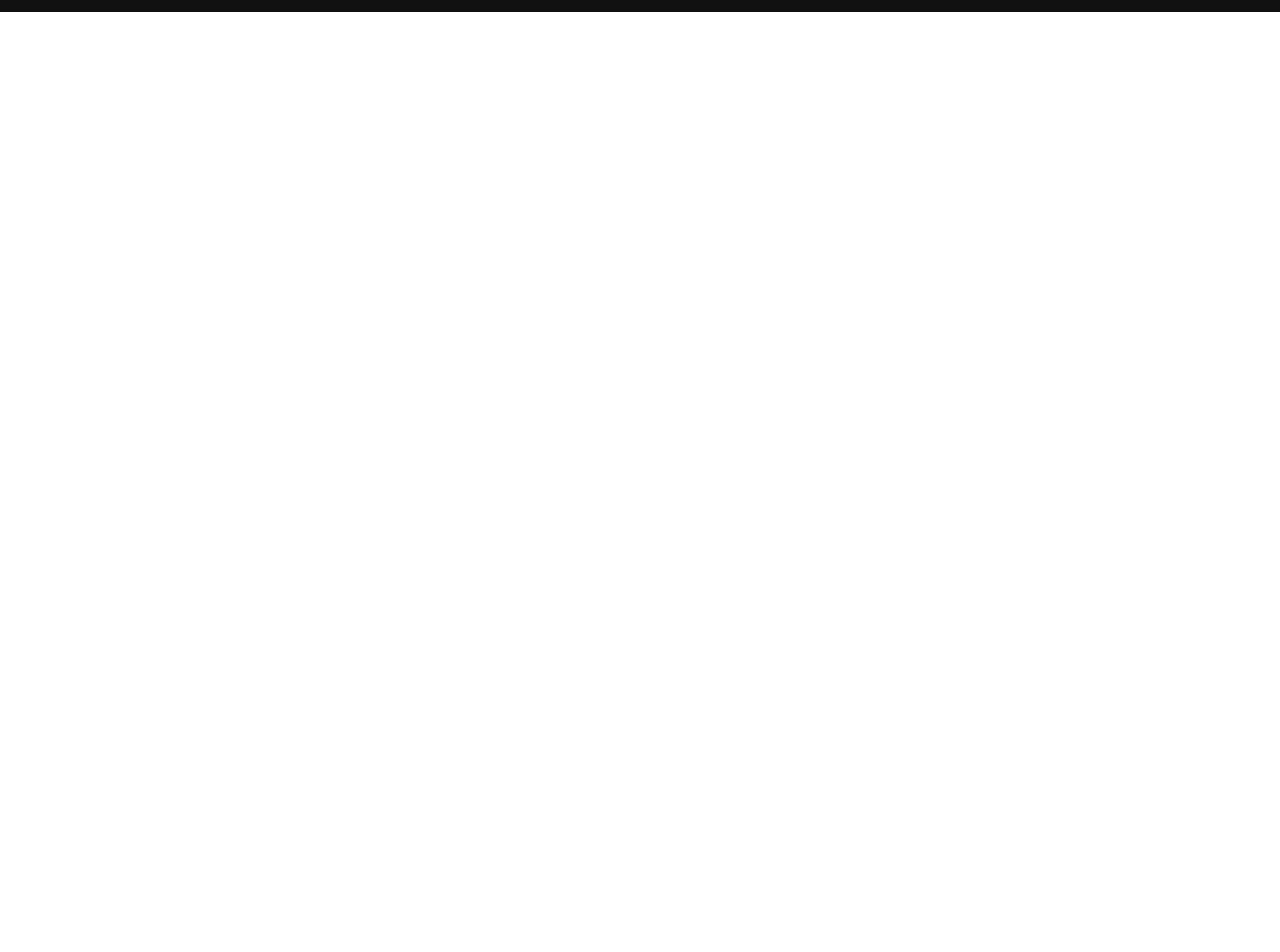
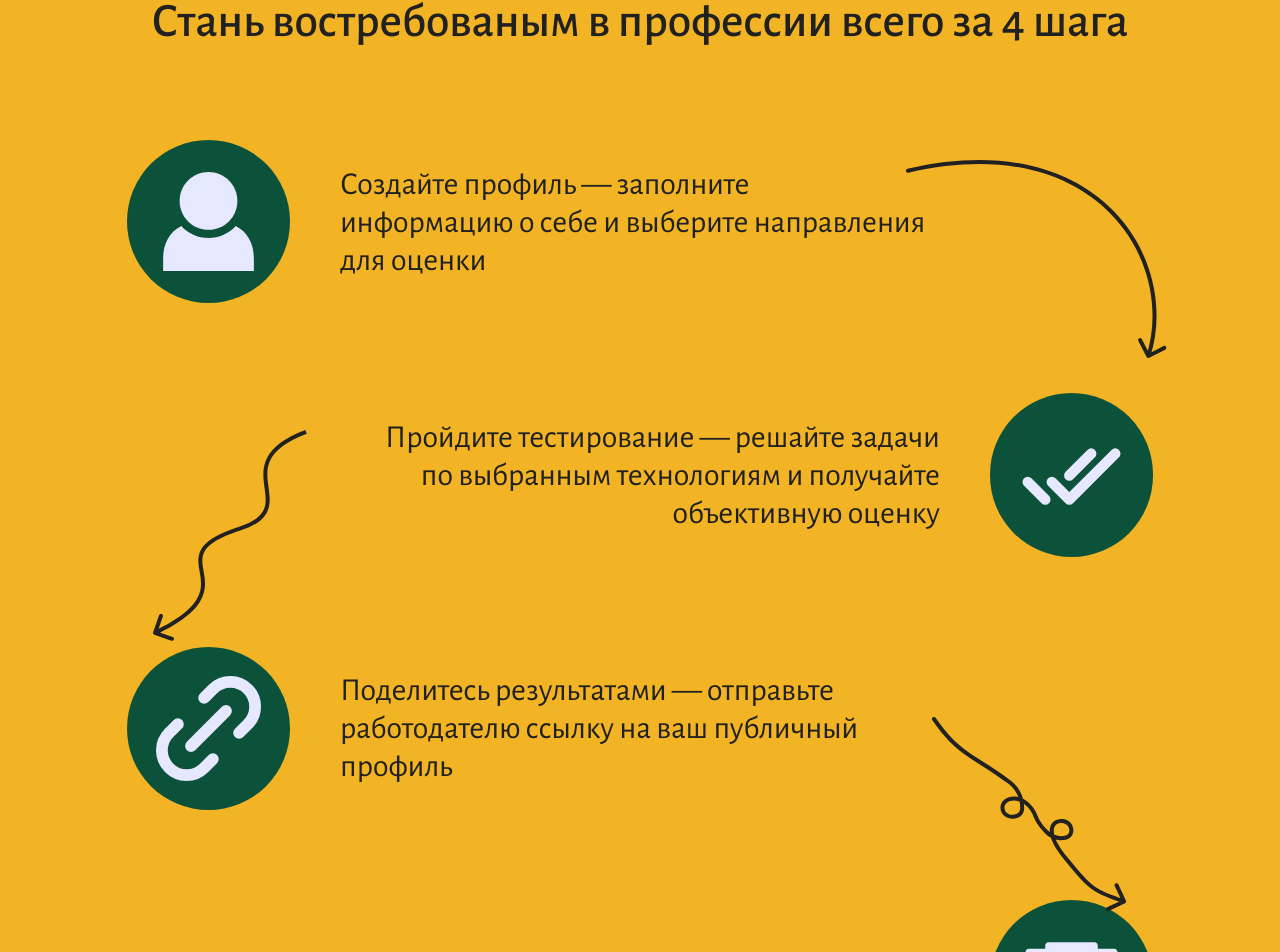
Before and after one commit to Lem0n4eLL0/my_ability_platform, a React (Vite) app in the folder frontend/: page / in a window 1280 px wide. Shown: the part 955-1907 px from the top of the page. Before the commit the page ends 967 px from the top, so only its background shows below. Built offline with nearby package versions, Linux system fonts and the light colour scheme; no server answers.

Commit message:
Реалтзован блок steps главной страницы

```diff
--- a/frontend/src/components/StepIcon/StepIcon.module.scss
+++ b/frontend/src/components/StepIcon/StepIcon.module.scss
@@ -4,10 +4,11 @@
   display: flex;
   align-items: center;
   justify-content: center;
-  width: 183px;
+  min-width: clamp(80px, calc(0.35416667rem + 12.31481481vw), 183px);
   aspect-ratio: 1 / 1;
   border-radius: 100%;
   background-color: $color-accent-primary;
+  overflow: hidden;
 }
 
 .icon {
--- a/frontend/src/components/StepIcon/StepIcon.tsx
+++ b/frontend/src/components/StepIcon/StepIcon.tsx
@@ -1,3 +1,4 @@
+import clsx from 'clsx';
 import { IMGIcon } from '../shells/IMGIcon';
 import style from './StepIcon.module.scss';
 
@@ -5,17 +6,19 @@ interface IStepIcon {
   src: string;
   alt: string;
   width?: number | string;
+  padding?: number | string;
+  extraClassName?: string;
 }
 
 export const StepIcon = (props: IStepIcon) => {
-  const { src, alt, width } = props;
+  const { src, alt, width, extraClassName } = props;
   return (
     <IMGIcon
       src={src}
       alt={alt}
       width={width || '100%'}
       className={style['icon']}
-      wrapperClassName={style['wrapper']}
+      wrapperClassName={clsx(style['wrapper'], extraClassName)}
     />
   );
 };
--- a/frontend/src/components/pages/MainPage/MainPage.module.scss
+++ b/frontend/src/components/pages/MainPage/MainPage.module.scss
@@ -1,7 +1,10 @@
 @use '@styles/variables' as *;
+
+$block-max-width: 800px;
 
 .page__wrapper {
   height: 100%;
+  color: $color-text-primary;
 }
 
 .main {
@@ -12,7 +15,7 @@
   background-color: $color-bg-accent;
 
   &__content {
-    max-width: 800px;
+    max-width: $block-max-width;
   }
 
   &__title {
@@ -37,3 +40,69 @@
     color: $color-text-primary;
   }
 }
+
+.way {
+  display: flex;
+  flex-direction: column;
+  gap: 90px;
+  padding: $page-padding;
+  padding-top: 150px;
+  padding-bottom: 150px;
+  background-color: $color-bg-yellow;
+
+  &__title {
+    font-weight: 500;
+    font-size: 48px;
+    text-align: center;
+  }
+
+  &__step {
+    position: relative;
+    display: inline-flex;
+    align-items: center;
+    max-width: $block-max-width;
+    gap: 0 50px;
+  }
+
+  &__step_reverse {
+    align-self: flex-end;
+    flex-direction: row-reverse;
+    gap: 0 50px;
+  }
+}
+
+.step {
+  &__description {
+    font-weight: 400;
+    font-size: 32px;
+    line-height: 38px;
+  }
+
+  &__description_reverse {
+    text-align: end;
+  }
+
+  &__icon {
+    padding: clamp(18px, calc(0.33333333rem + 1.85185185vw), 32px);
+  }
+}
+
+.arrow {
+  position: absolute;
+  z-index: 10;
+
+  &__step_one-two {
+    top: 20px;
+    right: -30%;
+  }
+
+  &__step_two-three {
+    bottom: -84px;
+    left: -25%;
+  }
+
+  &__step_three-four {
+    top: 70px;
+    right: -25%;
+  }
+}
--- a/frontend/src/components/pages/MainPage/MainPage.tsx
+++ b/frontend/src/components/pages/MainPage/MainPage.tsx
@@ -3,6 +3,15 @@ import { SyntheticEvent, useEffect, useState } from 'react';
 import style from './MainPage.module.scss';
 import { getCarouselTasks, getComparePreviewTasks } from '@/api/api';
 import { TryTestButton } from '@/components/TryTestButton';
+import { StepIcon } from '@/components/StepIcon/StepIcon';
+import profileIcon from '@assets/user-profile-icon.svg';
+import checkDoubleIcon from '@assets/check-double-icon.svg';
+import linkIcon from '@assets/link-icon.svg';
+import cupIcon from '@assets/cup-icon.svg';
+import arrowStepOneTwo from '@assets/arrow-1.svg';
+import arrowStepTwoThree from '@assets/arrow-2.svg';
+import arrowStepThreeFour from '@assets/arrow-3.svg';
+import clsx from 'clsx';
 
 export const MainPage = () => {
   const [carouselTasks, setCarouselTasks] = useState<СarouselTask[]>([]);
@@ -40,7 +49,49 @@ export const MainPage = () => {
           </div>
         </div>
       </section>
-      <section></section>
+      <section className={style['way']}>
+        <h2 className={style['way__title']}>Стань востребованым в профессии всего за 4 шага</h2>
+        <div className={style['way__step']}>
+          <StepIcon src={profileIcon} alt="Профиль" extraClassName={style['step__icon']} />
+          <p className={style['step__description']}>
+            Создайте профиль — заполните информацию о себе и выберите направления для оценки
+          </p>
+          <img
+            src={arrowStepOneTwo}
+            alt=""
+            className={clsx(style['arrow'], style['arrow__step_one-two'])}
+          />
+        </div>
+        <div className={clsx(style['way__step'], style['way__step_reverse'])}>
+          <StepIcon src={checkDoubleIcon} alt="Две галочки" extraClassName={style['step__icon']} />
+          <p className={clsx(style['step__description'], style['step__description_reverse'])}>
+            Пройдите тестирование — решайте задачи по выбранным технологиям и получайте объективную
+            оценку
+          </p>
+          <img
+            src={arrowStepTwoThree}
+            alt=""
+            className={clsx(style['arrow'], style['arrow__step_two-three'])}
+          />
+        </div>
+        <div className={style['way__step']}>
+          <StepIcon src={linkIcon} alt="Ссылка" extraClassName={style['step__icon']} />
+          <p className={style['step__description']}>
+            Поделитесь результатами — отправьте работодателю ссылку на ваш публичный профиль
+          </p>
+          <img
+            src={arrowStepThreeFour}
+            alt=""
+            className={clsx(style['arrow'], style['arrow__step_three-four'])}
+          />
+        </div>
+        <div className={clsx(style['way__step'], style['way__step_reverse'])}>
+          <StepIcon src={cupIcon} alt="Кубок" extraClassName={style['step__icon']} />
+          <p className={clsx(style['step__description'], style['step__description_reverse'])}>
+            Получите предложение — выделяйтесь среди кандидатов и находите работу мечты
+          </p>
+        </div>
+      </section>
     </div>
   );
 };
--- a/frontend/src/components/shells/IMGIcon/IMGIcon.tsx
+++ b/frontend/src/components/shells/IMGIcon/IMGIcon.tsx
@@ -9,7 +9,7 @@ interface IIMGIcon extends ImgHTMLAttributes<HTMLImageElement> {
 export const IMGIcon = (props: IIMGIcon) => {
   const { src, alt, className, wrapperClassName, ...rest } = props;
   return (
-    <div className={wrapperClassName} style={{ display: 'flex' }}>
+    <div className={wrapperClassName}>
       <img src={src} alt={alt} className={className} {...rest} />
     </div>
   );
--- a/frontend/src/styles/global.scss
+++ b/frontend/src/styles/global.scss
@@ -4,6 +4,7 @@ body {
   font-family: $main-font;
   font-size: 18px;
   height: 100vh;
+  color: $color-text-primary;
 }
 
 #root {
```
